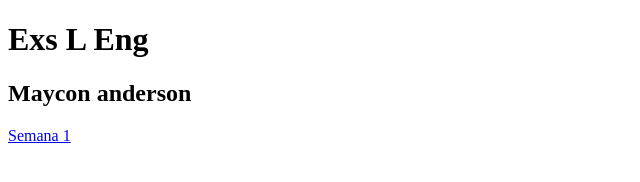
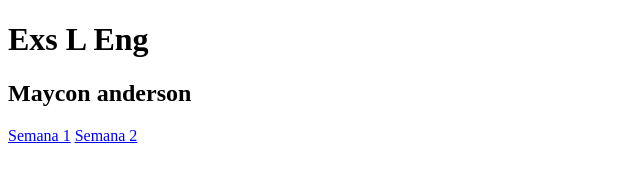
Before and after one commit to Maycon-1992/projeto-LB_ENG, a plain HTML site: page index.html in a window 1280 px wide. Shown: the full height of the page, 0-640 px from the left. Drawn offline with Linux system fonts and the light colour scheme.

Commit message:
index.html

```diff
--- a/index.html
+++ b/index.html
@@ -13,6 +13,8 @@
     <h2>Maycon anderson</h2>
 
     <a href="semana_1.html">Semana 1</a>
+    <a href="semana_2.html">Semana 2</a>
+
 
 
 </html>
```
